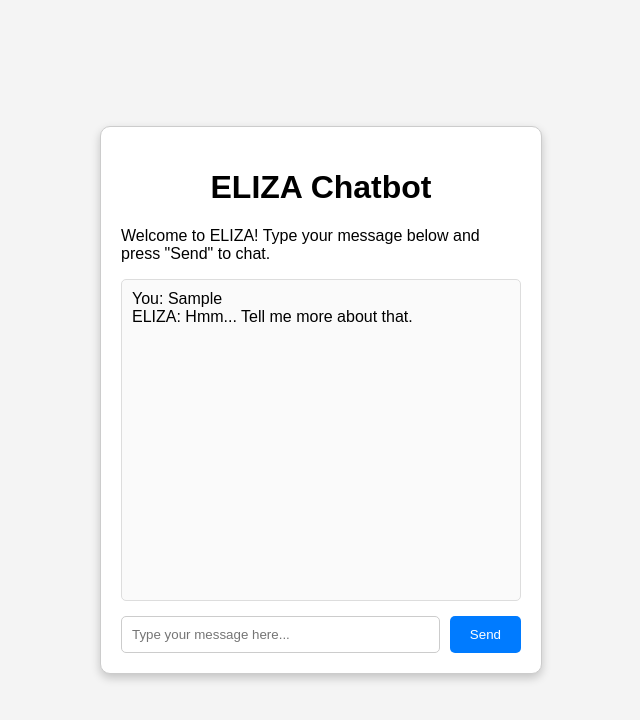
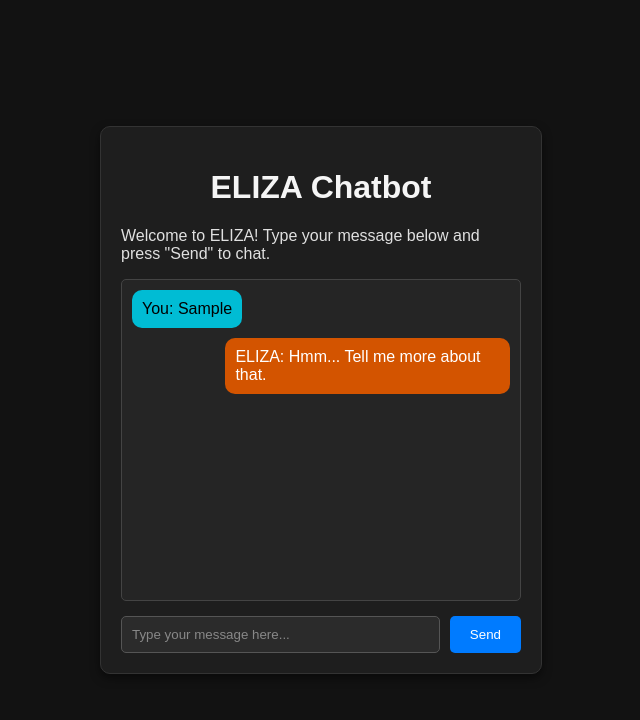
Before and after one commit to SwiftCham/EmergingTech2024, a plain HTML site: page project/index.html in a window 1280 px wide. Both pictures are taken after typing "Sample" into the empty fields and a click on the button "Send". Shown: the whole page, without its empty margins (319-959 px from the left). Drawn offline with Linux system fonts and the light colour scheme.

Commit message:
Added delay in response and adjusted CSS
Added a delay in the response of the bot to give a more human feel to it, I also added more responses and amended the css to form text bubbles for the two conversations

```diff
--- a/project/eliza.js
+++ b/project/eliza.js
@@ -25,6 +25,15 @@ document.addEventListener("DOMContentLoaded", () => {
         chatHistory.scrollTop = chatHistory.scrollHeight; // Scroll to the bottom
     }
 
+    // Adds a delay to ELIZA's response
+    function respondWithDelay(input) {
+        const response = getElizaResponse(input);
+        const delay = Math.random() * 1700 + 800; // Generates a random delay between 0.8 and 2.5 seconds
+        setTimeout(() => {
+            updateChatHistory("eliza", response); // Updates chat history with ELIZA's response
+        }, delay);
+    }
+
 
     sendButton.addEventListener("click", () => {
         const input = userInput.value.trim();
@@ -33,12 +42,11 @@ document.addEventListener("DOMContentLoaded", () => {
         // Update chat history with user input
         updateChatHistory("user", input);
 
-        // Gets ELIZA's response and update chat history
-        const response = getElizaResponse(input);
-        updateChatHistory("eliza", response);
-
         // Clears the input field so the user can type a new message
         userInput.value = "";
+
+        // Gets ELIZA's response and updates the chat history after a delay
+        respondWithDelay(input);
     });
 
 
@@ -48,6 +56,7 @@ document.addEventListener("DOMContentLoaded", () => {
         { pattern: /how are you/i, response: "I'm just a program, but I'm doing well. How about you?" },
         { pattern: /i feel (.*)/i, response: "Why do you feel $1?" },
         { pattern: /why (.*)/i, response: "Why do you think $1?" },
+        { pattern: /no/i, response: "Why not?" },
         { pattern: /.*/, response: "Hmm... Tell me more about that." } // Default response
     ];
 
--- a/project/style.css
+++ b/project/style.css
@@ -1,37 +1,47 @@
+/* General body styling */
 body {
     font-family: Arial, sans-serif;
-    background-color: #f4f4f4;
+    background-color: #121212;
     margin: 0;
     padding: 0;
     display: flex;
     justify-content: center;
     align-items: center;
     height: 100vh;
+    color: #e0e0e0;
   }
 
+  /* Chatbot container */
   #chatbot-container {
     width: 400px;
-    background-color: #fff;
-    border: 1px solid #ccc;
+    background-color: #1e1e1e;
+    border: 1px solid #333;
     border-radius: 10px;
-    box-shadow: 0 4px 10px rgba(0, 0, 0, 0.2);
+    box-shadow: 0 4px 10px rgba(0, 0, 0, 0.5);
     padding: 20px;
   }
 
+  /* Headings */
   h1 {
     text-align: center;
+    color: #f5f5f5;
   }
 
+  /* Chat history */
   #chat-history {
     height: 300px;
     overflow-y: auto;
-    border: 1px solid #ddd;
+    border: 1px solid #444;
     border-radius: 5px;
     padding: 10px;
-    background-color: #fafafa;
+    background-color: #252525;
     margin-bottom: 15px;
+    display: flex;
+    flex-direction: column;
+    gap: 10px;
   }
 
+  /* Input section */
   #chat-input {
     display: flex;
     gap: 10px;
@@ -40,8 +50,14 @@ body {
   #user-input {
     flex: 1;
     padding: 10px;
-    border: 1px solid #ccc;
+    border: 1px solid #555;
     border-radius: 5px;
+    background-color: #2b2b2b;
+    color: #e0e0e0;
+  }
+
+  #user-input::placeholder {
+    color: #888;
   }
 
   #send-button {
@@ -56,3 +72,22 @@ body {
   #send-button:hover {
     background-color: #0056b3;
   }
+
+  /* Message styling */
+  .user-message {
+    align-self: flex-start;
+    background-color: #00bcd4;
+    color: #000;
+    padding: 10px;
+    border-radius: 10px;
+    max-width: 70%;
+  }
+
+  .eliza-message {
+    align-self: flex-end;
+    background-color: #d35400;
+    color: #fff;
+    padding: 10px;
+    border-radius: 10px;
+    max-width: 70%;
+  }
```
